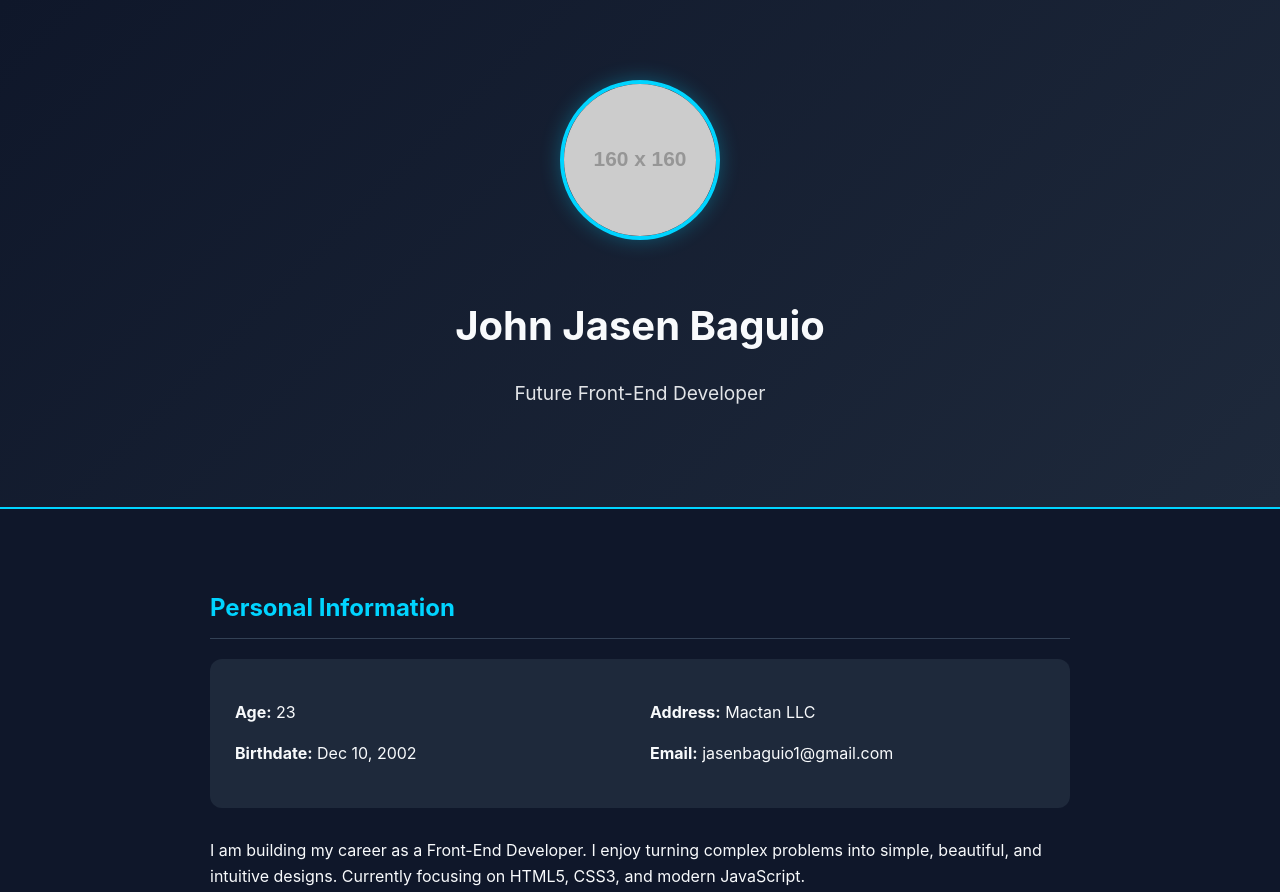
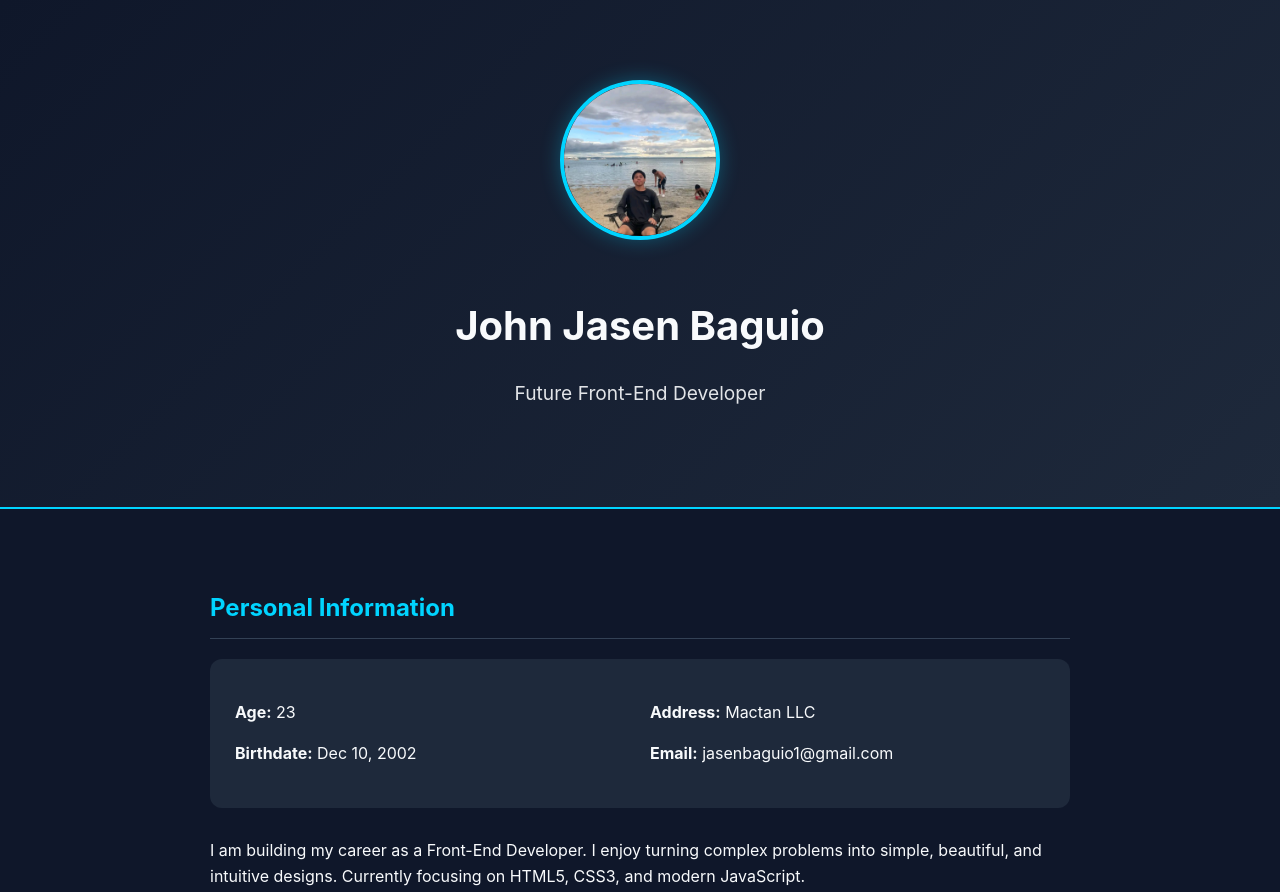
Before and after one commit to JI-AR1/JASEN-PORTFOLIO, a plain HTML site: page index.html in a window 1280 px wide. Shown: the top 892 px of the page. Drawn offline with Linux system fonts and the light colour scheme; placeholder pictures from the web are drawn by us.

Commit message:
Update profile image source in index.html

```diff
--- a/index.html
+++ b/index.html
@@ -147,7 +147,7 @@
 <body>
 
     <header>
-        <img src="https://via.placeholder.com/160" alt="John Jasen Baguio" class="profile-img">
+        <img src="jasen.jfif" alt="John Jasen Baguio" class="profile-img">
         <h1>John Jasen Baguio</h1>
         <p style="font-size: 1.2rem; opacity: 0.9;">Future Front-End Developer</p>
     </header>
```
